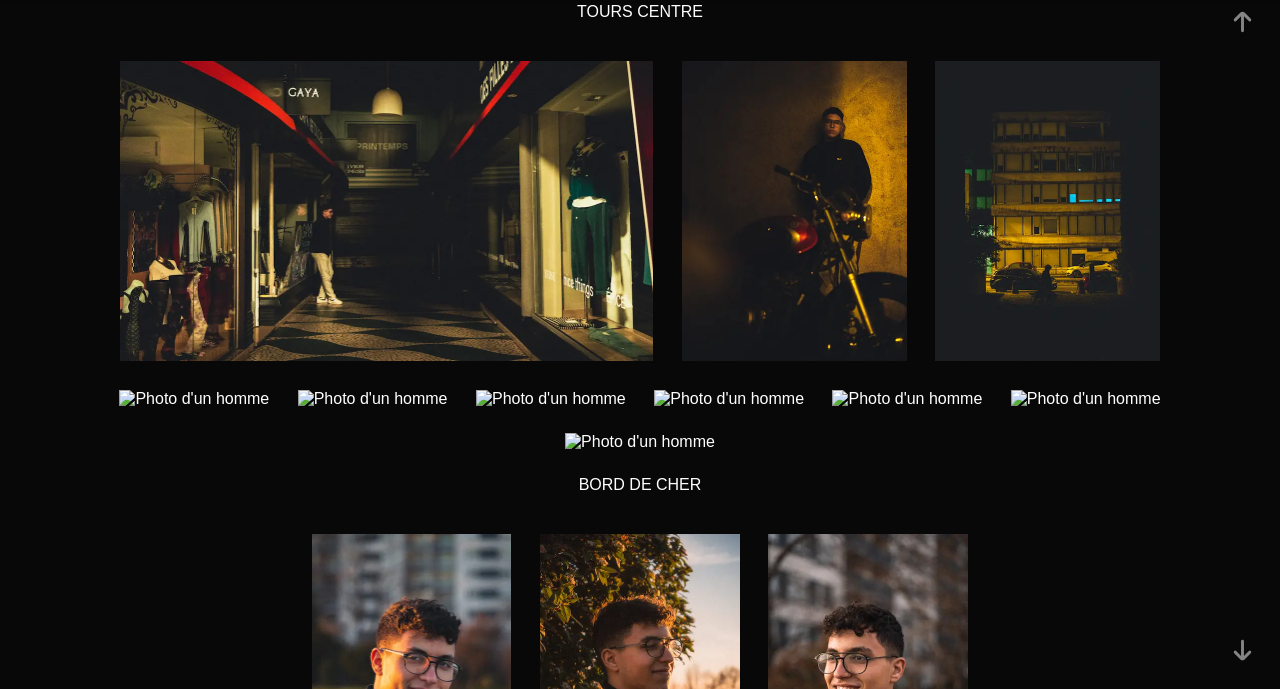
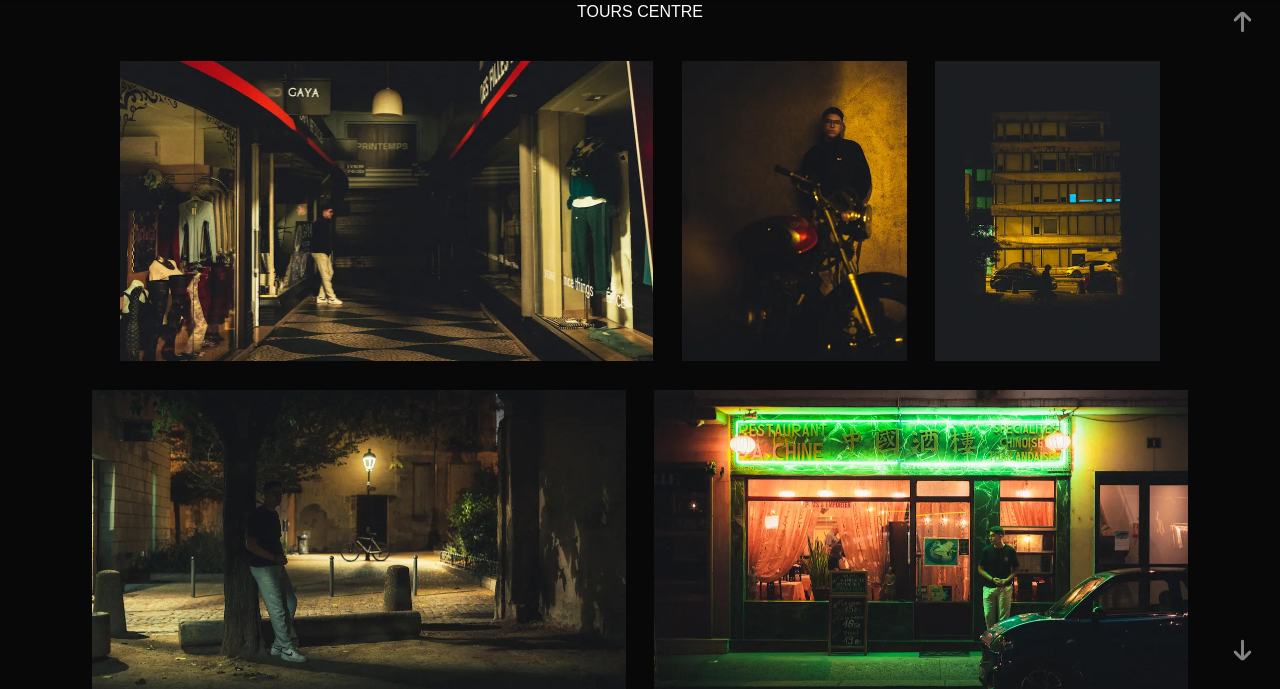
Before and after one commit to AdrienGQT/portfolio, a plain HTML site: page portrait/portrait.html in a window 1280 px wide. Shown: the part 111-800 px from the top of the page. Drawn offline with Linux system fonts and the light colour scheme; a web font is replaced by a local one.

Commit message:
Redirection Fix #5

```diff
--- a/portrait/portrait.html
+++ b/portrait/portrait.html
@@ -59,16 +59,16 @@
             <p>TOURS CENTRE</p>
         </div>
 
-        <img src="/images/portrait/small/dansTours/portrait (1).webp" class="photo" alt="Photo d'un homme">
-        <img src="/images/portrait/small/dansTours/portrait (2).webp" class="photo" alt="Photo d'un homme">
-        <img src="/images/portrait/small/dansTours/portrait (3).webp" class="photo" alt="Photo d'un homme">
-        <img src="./images/portrait/small/dansTours/portrait (4).webp" class="photo" alt="Photo d'un homme">
-        <img src="./images/portrait/small/dansTours/portrait (5).webp" class="photo" alt="Photo d'un homme">
-        <img src="./images/portrait/small/dansTours/portrait (6).webp" class="photo" alt="Photo d'un homme">
-        <img src="./images/portrait/small/dansTours/portrait (7).webp" class="photo" alt="Photo d'un homme">
-        <img src="./images/portrait/small/dansTours/portrait (8).webp" class="photo" alt="Photo d'un homme">
-        <img src="./images/portrait/small/dansTours/portrait (9).webp" class="photo" alt="Photo d'un homme">
-        <img src="./images/portrait/small/dansTours/portrait (10).webp" class="photo" alt="Photo d'un homme">
+        <img src="../images/portrait/small/dansTours/portrait (1).webp" class="photo" alt="Photo d'un homme">
+        <img src="../images/portrait/small/dansTours/portrait (2).webp" class="photo" alt="Photo d'un homme">
+        <img src="../images/portrait/small/dansTours/portrait (3).webp" class="photo" alt="Photo d'un homme">
+        <img src="../images/portrait/small/dansTours/portrait (4).webp" class="photo" alt="Photo d'un homme">
+        <img src="../images/portrait/small/dansTours/portrait (5).webp" class="photo" alt="Photo d'un homme">
+        <img src="../images/portrait/small/dansTours/portrait (6).webp" class="photo" alt="Photo d'un homme">
+        <img src="../images/portrait/small/dansTours/portrait (7).webp" class="photo" alt="Photo d'un homme">
+        <img src="../images/portrait/small/dansTours/portrait (8).webp" class="photo" alt="Photo d'un homme">
+        <img src="../images/portrait/small/dansTours/portrait (9).webp" class="photo" alt="Photo d'un homme">
+        <img src="../images/portrait/small/dansTours/portrait (10).webp" class="photo" alt="Photo d'un homme">
 
         <span class="anchor" id="bordDeCher"></span>
         <div class="shootTitle">
```
